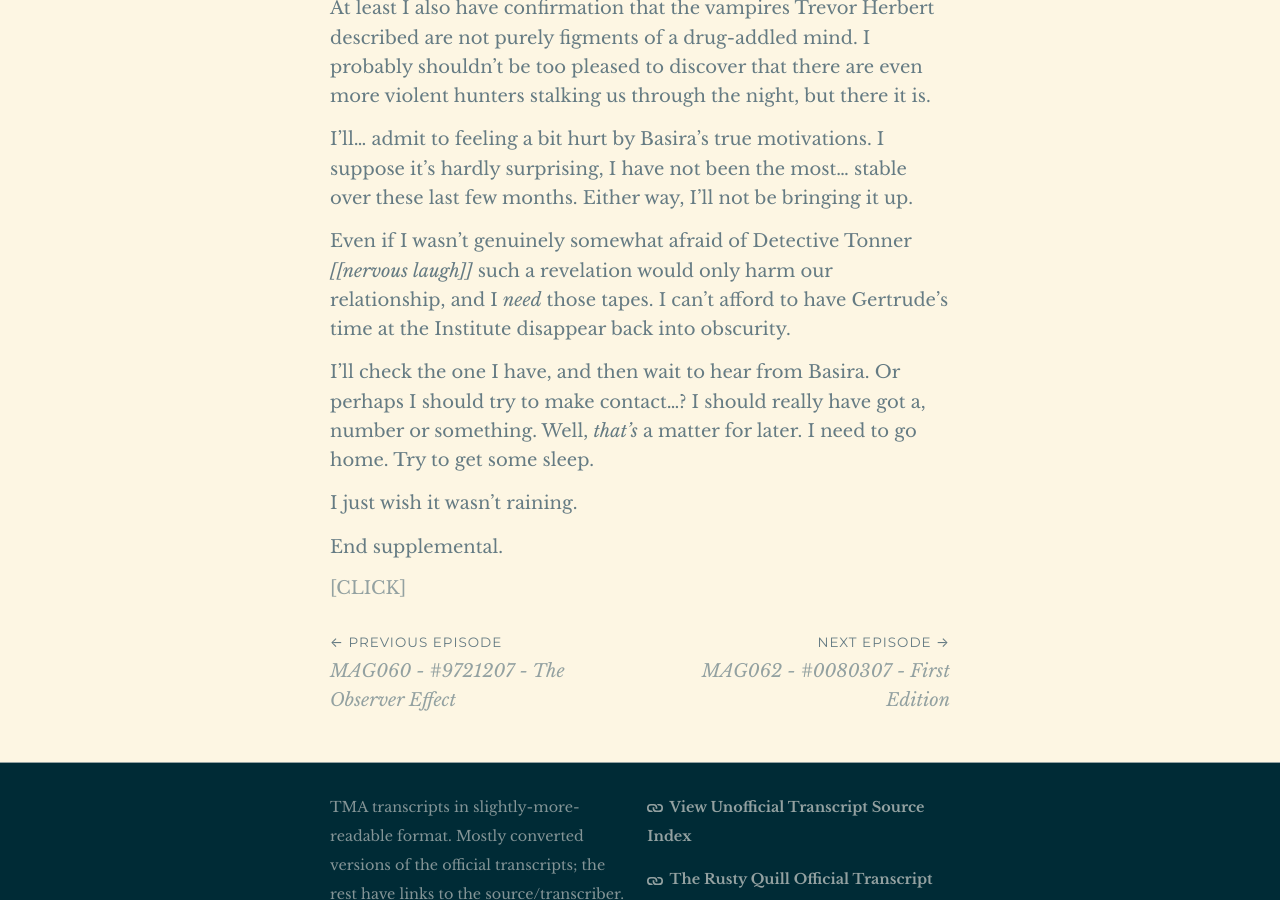
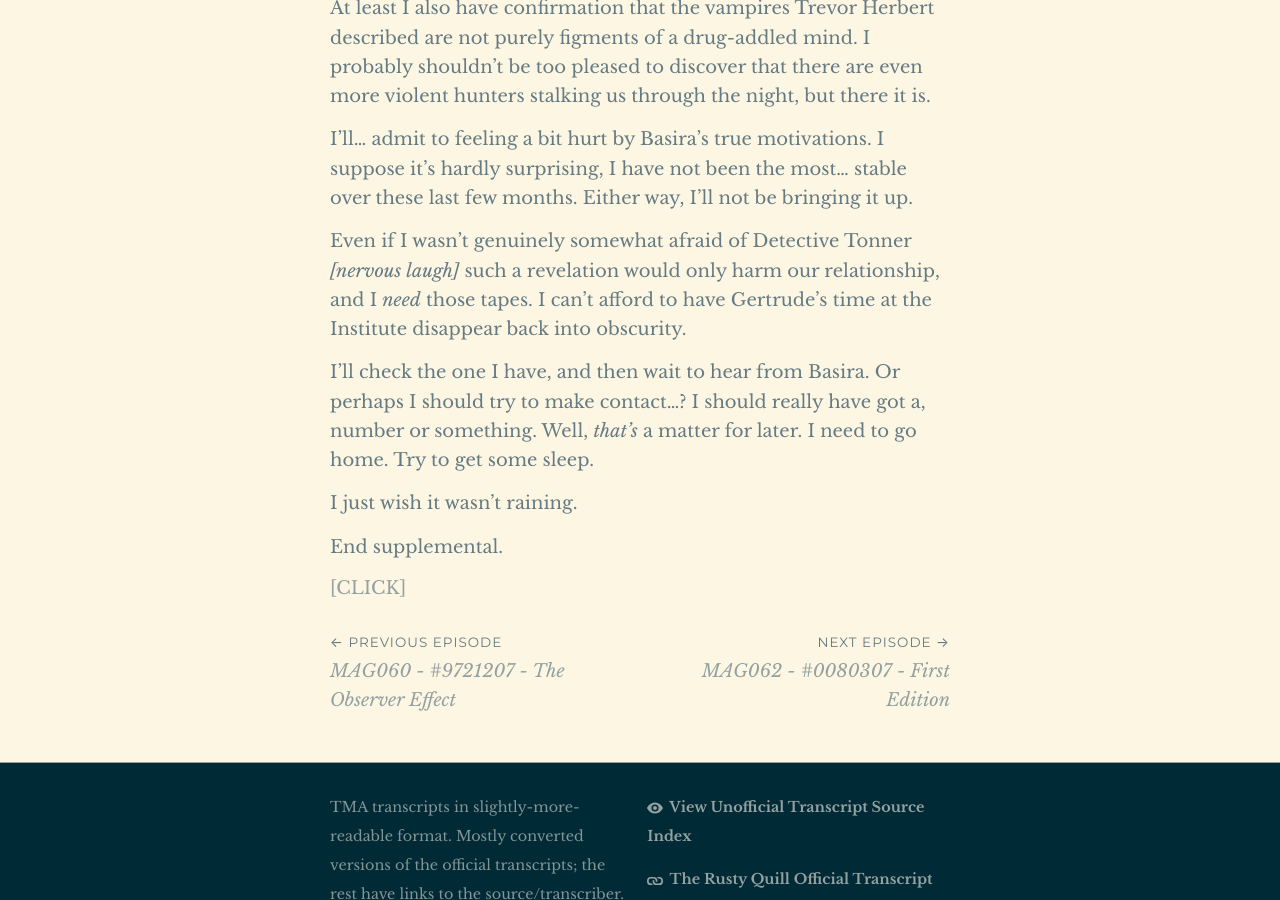
Before and after one commit to Snarp/magnus_archives_transcripts, a Jekyll site: the page built from _posts/2017-04-19-061.md, in a window 1280 px wide and 900 px high, scrolled down 14990 px. Built offline with Jekyll 4.4.1, drawn with Linux system fonts in a browser that asks for light colours; some web fonts are replaced.

Commit message:
[Savescum auto-commit.]

```diff
--- a/_includes/footer.html
+++ b/_includes/footer.html
@@ -27,7 +27,7 @@
 			</div>
 
 			<div class="footer-col footer-col-2">
-				<p><a href="sources.html"><span class="icon icon--link">{% include icon-link.svg %}</span> View Unofficial Transcript Source Index</a></p>
+				<p><a href="sources.html"><span class="icon icon--eye">{% include icon-eye.svg %}</span> View Unofficial Transcript Source Index</a></p>
 
 				<p><a href="https://drive.google.com/drive/folders/0BzWtYJgwf5A9NU1Vd0pMTG9HcmM" target="_blank"><span class="icon icon--link">{% include icon-link.svg %}</span> The Rusty Quill Official Transcript Archive</a></p>
 
--- a/_posts/2017-04-19-061.md
+++ b/_posts/2017-04-19-061.md
@@ -453,7 +453,7 @@ At least I also have confirmation that the vampires Trevor Herbert described are
 
 I'll... admit to feeling a bit hurt by Basira's true motivations. I suppose it's hardly surprising, I have not been the most... stable over these last few months. Either way, I'll not be bringing it up.
 
-Even if I wasn't genuinely somewhat afraid of Detective Tonner _[[nervous laugh]]_ such a revelation would only harm our relationship, and I *need* those tapes. I can't afford to have Gertrude's time at the Institute disappear back into obscurity.
+Even if I wasn't genuinely somewhat afraid of Detective Tonner _[nervous laugh]_ such a revelation would only harm our relationship, and I *need* those tapes. I can't afford to have Gertrude's time at the Institute disappear back into obscurity.
 
 I'll check the one I have, and then wait to hear from Basira. Or perhaps I should try to make contact...? I should really have got a, number or something. Well, *that's* a matter for later. I need to go home. Try to get some sleep.
 
```
Also changed, not shown: _includes/icon-eye.svg (added), favicon.png (deleted), favicon.svg (added).
